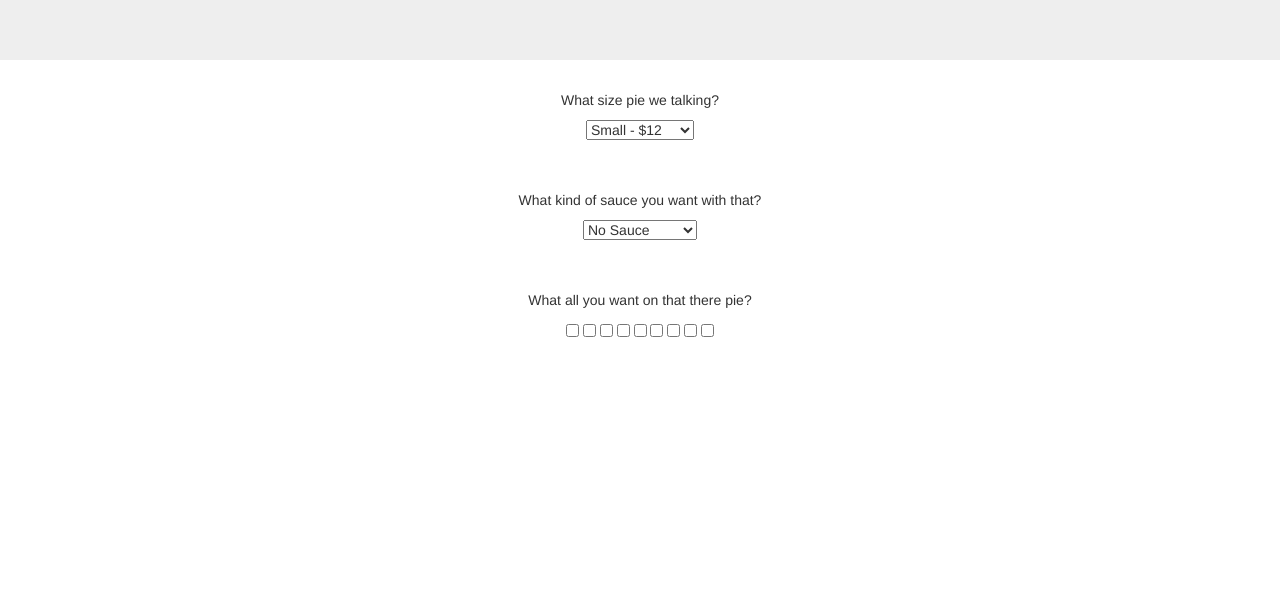
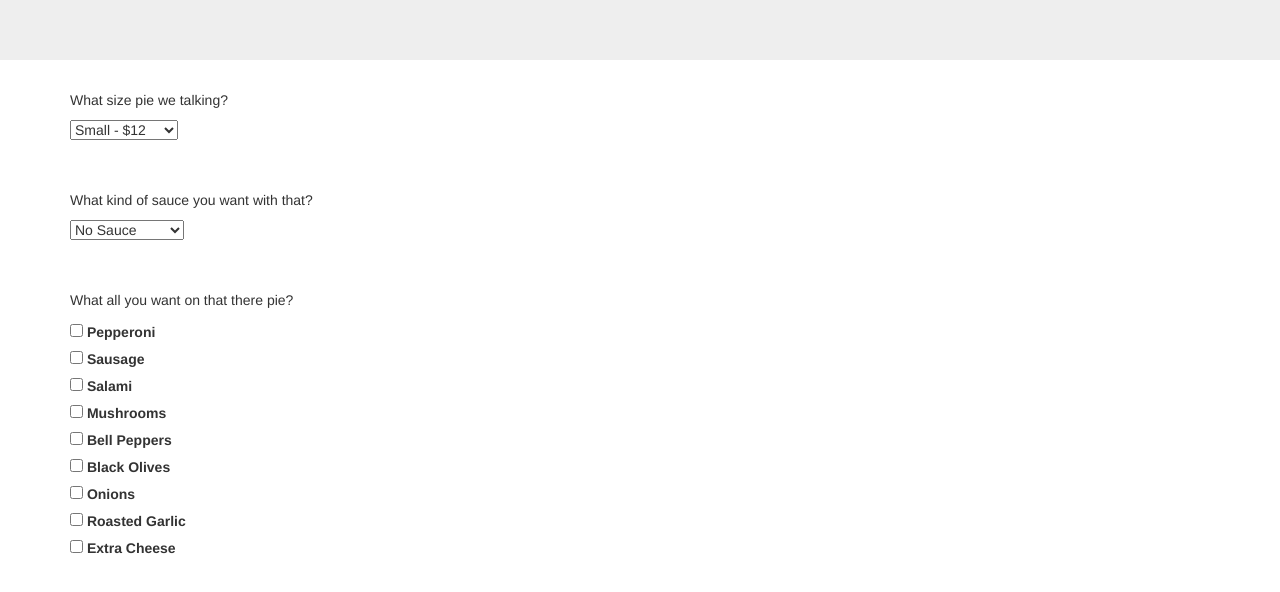
Before and after one commit to dcole505/pizza-parlor, a plain HTML site: page index.html in a window 1280 px wide. Shown: the part 180-772 px from the top of the page. Drawn offline with Linux system fonts and the light colour scheme.

Commit message:
add some bootstrap classes to the input form for styling purposes.

```diff
--- a/css/styles.css
+++ b/css/styles.css
@@ -1,4 +1,4 @@
-body {
+.jumbotron {
   text-align: center;
 }
 
--- a/index.html
+++ b/index.html
@@ -34,19 +34,66 @@
             <option value="pesto">Pesto +$1.50</option>
           </select>
         </div>
-        <div class="user-pizza">
-          <p>What all you want on that there pie?</p>
-          <input type="checkbox" name="topping" value="pepperoni">
-          <input type="checkbox" name="topping" value="sausage">
-          <input type="checkbox" name="topping" value="mushrooms">
-          <input type="checkbox" name="topping" value="peppers">
-          <input type="checkbox" name="topping" value="olives">
-          <input type="checkbox" name="topping" value="onions">
-          <input type="checkbox" name="topping" value="garlic">
-          <input type="checkbox" name="topping" value="salami">
-          <input type="checkbox" name="topping" value="extra-cheese">
+        <p>What all you want on that there pie?</p>
+        <div class="form-check">
+          <input class="form-check-input" id="check1" type="checkbox" name="topping" value="pepperoni">
+          <label class="form-check-label" for="check1">
+            Pepperoni
+          </label>
+        </div>
+        <div class="form-check">
+          <input class="form-check-input" id="check2" type="checkbox" name="topping" value="sausage">
+          <label class="form-check-label" for="check2">
+            Sausage
+          </label>
+        </div>
+        <div class="form-check">
+          <input class="form-check-input" id="check3" type="checkbox" name="topping" value="salami">
+          <label class="form-check-label" for="check3">
+            Salami
+          </label>
+        </div>
+        <div class="form-check">
+          <input class="form-check-input" id="check4" type="checkbox" name="topping" value="mushrooms">
+          <label class="form-check-label" for="check4">
+            Mushrooms
+          </label>
+        </div>
+        <div class="form-check">
+          <input class="form-check-input" id="check5" type="checkbox" name="topping" value="peppers">
+          <label class="form-check-label" for="check5">
+            Bell Peppers
+          </label>
+        </div>
+        <div class="form-check">
+          <input class="form-check-input" id="check6" type="checkbox" name="topping" value="olives">
+          <label class="form-check-label" for="check6">
+            Black Olives
+          </label>
+        </div>
+        <div class="form-check">
+          <input class="form-check-input" id="check7" type="checkbox" name="topping" value="onions">
+          <label class="form-check-label" for="check7">
+            Onions
+          </label>
+        </div>
+        <div class="form-check">
+          <input class="form-check-input" id="check8" type="checkbox" name="topping" value="garlic">
+          <label class="form-check-label" for="check8">
+            Roasted Garlic
+          </label>
+        </div>
+        <div class="form-check">
+          <input class="form-check-input" id="check9" type="checkbox" name="topping" value="cheese">
+          <label class="form-check-label" for="check9">
+            Extra Cheese
+          </label>
         </div>
       </form>
+
+      <div id="display">
+
+      </div>
     </div>
   </body>
 </html>
--- a/js/scripts.js
+++ b/js/scripts.js
@@ -31,10 +31,18 @@ Pizza.prototype.sauceCalc (sauce => {
   }
 });
 
+Pizza.prototype.toppingCalc () {
+  this.price += (this.toppings.length * 1.50);
+}
+
 //UI logic
 $(document).ready(function() {
   $("#form").submit(function(event){
     event.preventDefault();
-    userPizza = new Pizza();
+    userPizza = new Pizza($("#size").val(), $("#sauce").val());
+
+    $("input:checkbox[name=topping]:checked").each(function(){
+      userPizza.toppings.push($(this).val());
+    })
   });
 })
```
